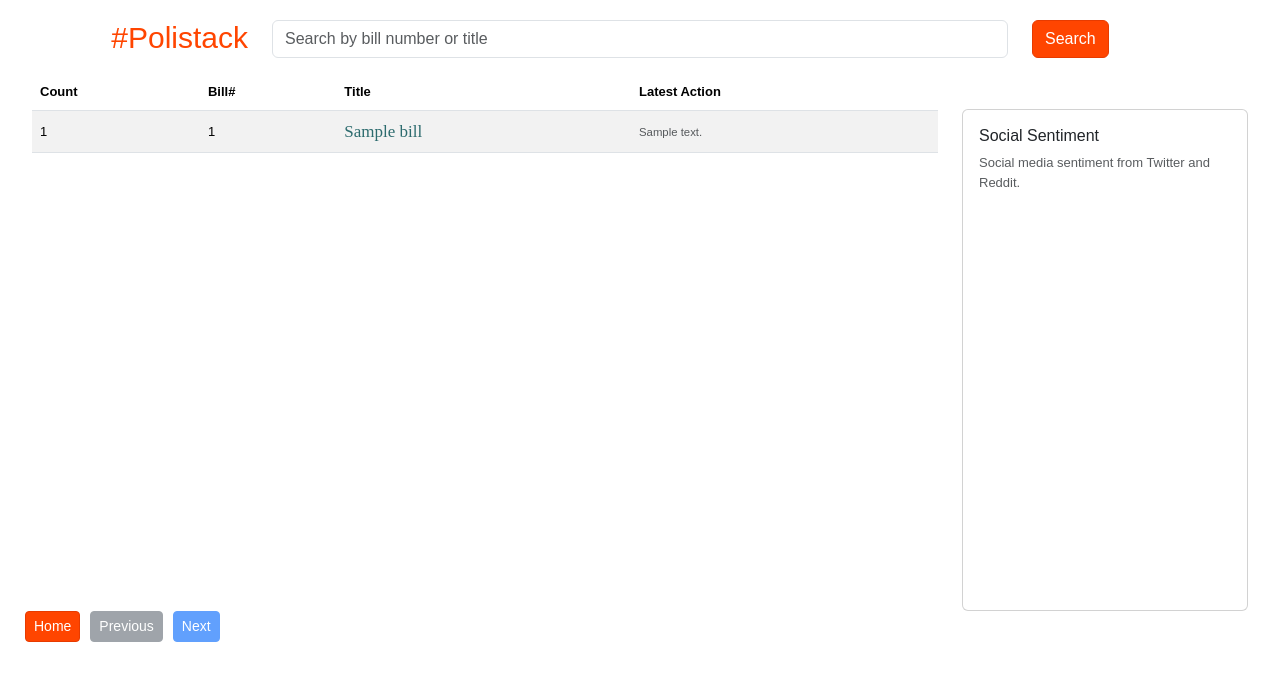
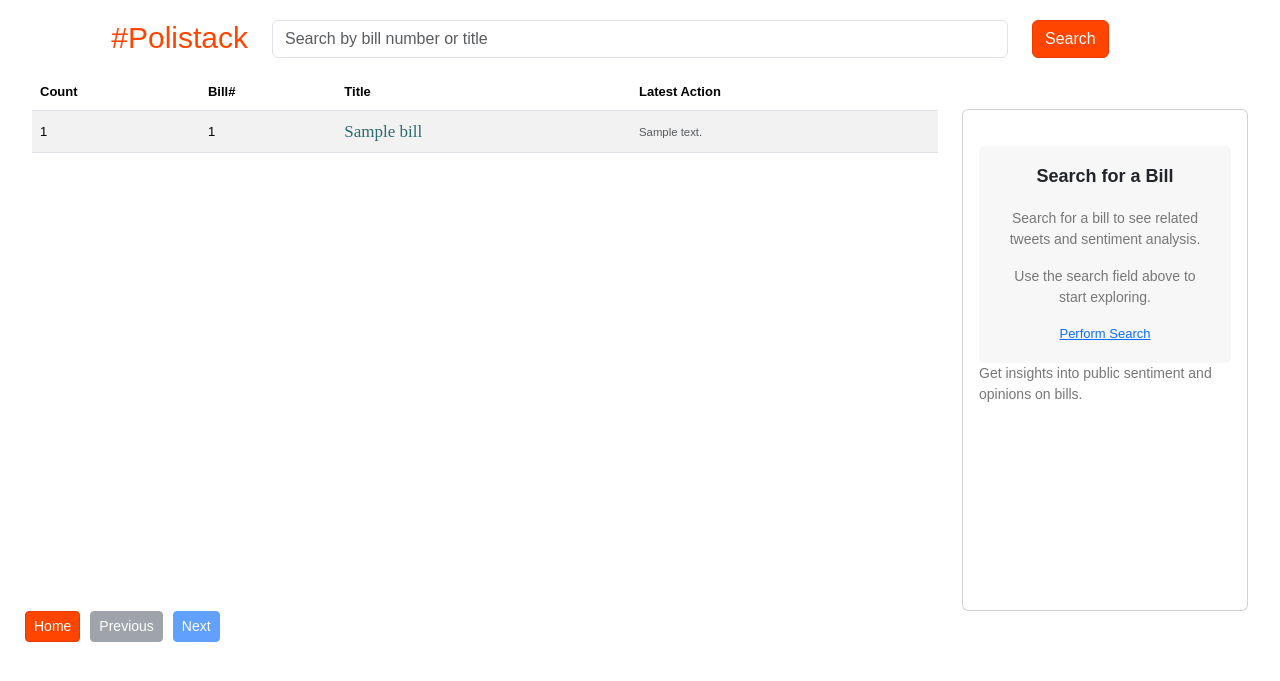
Before and after one commit to RITTEAM100/polistack, a Django app: template polistackapp/templates/bills.html in a window 1280 px wide. Shown: the top 681 px of the page. Run offline with Django 4.2, Linux system fonts and the light colour scheme; the template is opened without the code that fills it: most values are stand-ins (such as "Sample title", 1, 10 or a date in 2020); parts of the project's set-up code (start-up, migrations or seed data) failed here and were passed over; some libraries are stand-ins or nearby versions.

Commit message:
twitter api integration

```diff
--- a/polistackapp/templates/bills.html
+++ b/polistackapp/templates/bills.html
@@ -61,6 +61,58 @@
         .title-col:hover {
             color: #105454 !important;
             text-decoration: underline;
+        }
+
+        .default-screen {
+            margin-top: 20px;
+            padding: 20px;
+            background-color: #f7f7f7;
+            border-radius: 5px;
+            text-align: center;
+        }
+
+        .default-screen-title {
+            margin-top: 0;
+            margin-bottom: 20px;
+            font-size: 18px;
+            font-weight: bold;
+        }
+
+        .default-screen-text {
+            font-size: 14px;
+            color: #777;
+        }
+
+        .sentiment-card {
+            width: 100%;
+            margin-top: 35px;
+        }
+
+        .sentiment-card-body {
+            min-height: 500px;
+        }
+
+        .sentiment-card-title {
+            margin-bottom: 20px;
+            font-size: 18px;
+            font-weight: bold;
+        }
+
+        .sentiment-card-text {
+            font-size: 14px;
+            color: #777;
+        }
+
+        .tweet-card {
+            margin-bottom: 10px;
+            padding: 10px;
+            background-color: #f7f7f7;
+            border-radius: 5px;
+        }
+
+        .tweet-card .tweet-text {
+            font-size: 13px;
+            color: #777;
         }
     </style>
     <script src="https://ajax.googleapis.com/ajax/libs/jquery/3.6.0/jquery.min.js"></script>
@@ -196,10 +248,46 @@
                 </table>
             </div>
             <div class="col-3">
-                <div class="card" style="width: 100%; margin-top: 35px;">
-                    <div class="card-body" style="min-height: 500px;">
-                        <h6 class="card-title">Social Sentiment</h6>
-                        <p class="text-muted">Social media sentiment from Twitter and Reddit.</p>
+                <div class="card sentiment-card">
+                    <div class="card-body sentiment-card-body">
+                        {% if sentiment_analysis_data.search_query %}
+                        <h6 class="sentiment-card-title">Sentiment Analysis</h6>
+                        {% if sentiment_analysis_data.tweet_data %}
+                        <div class="tweet-list">
+                            {% for tweet in sentiment_analysis_data.tweet_data %}
+                            <div class="tweet-card">
+                                <p class="tweet-text">{{ tweet.text }}</p>
+                                {% if sentiment_analysis_data.sentiment_data %}
+                                <p class="tweet-score">Total Score: {{
+                                    sentiment_analysis_data.sentiment_data['total_score'] }}</p>
+                                <p class="tweet-label">Average Score: {{
+                                    sentiment_analysis_data.sentiment_data['average_score'] }}</p>
+                                {% endif %}
+                            </div>
+                            {% endfor %}
+                        </div>
+                        <p class="sentiment-card-text">Explore sentiment analysis and related tweets for the searched
+                            bill.</p>
+                        {% else %}
+                        <div class="default-screen">
+                            <h6 class="default-screen-title">No Tweets Found</h6>
+                            <p class="default-screen-text">Sorry, no tweets were found for the search query "{{
+                                sentiment_analysis_data.search_query }}".</p>
+                            <p class="default-screen-text">Perform a new search to explore sentiment analysis and
+                                related tweets.</p>
+                            <a href="#search-input" class="default-screen-link">Perform New Search</a>
+                        </div>
+                        {% endif %}
+                        {% else %}
+                        <div class="default-screen">
+                            <h6 class="default-screen-title">Search for a Bill</h6>
+                            <p class="default-screen-text">Search for a bill to see related tweets and sentiment
+                                analysis.</p>
+                            <p class="default-screen-text">Use the search field above to start exploring.</p>
+                            <a href="#search-input" class="default-screen-link">Perform Search</a>
+                        </div>
+                        <p class="sentiment-card-text">Get insights into public sentiment and opinions on bills.</p>
+                        {% endif %}
                     </div>
                 </div>
             </div>
```
Also changed, not shown: polistackapp/config.py (+105 -0 lines), polistackapp/views.py (+18 -4 lines).
